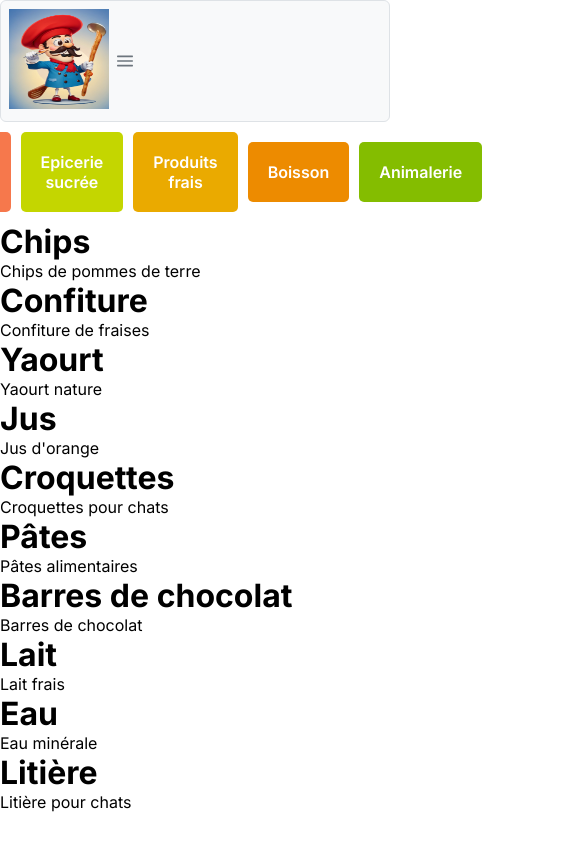
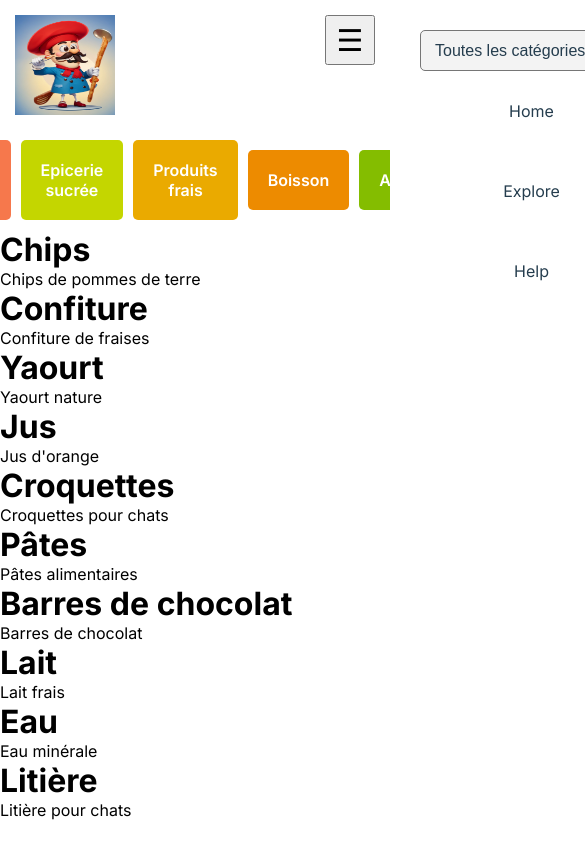
Before and after one commit to JDeniauSimplon/ProjetE-Commerce, a Next.js app in the folder frontend/: page / in a window 390 px wide. Shown: the top 844 px of the page, 585 px wide, since content can reach past the window. Built offline with nearby package versions, Linux system fonts and the light colour scheme.

Commit message:
modification du header

```diff
--- a/frontend/src/app/components/navbar.component.tsx
+++ b/frontend/src/app/components/navbar.component.tsx
@@ -1,55 +1,39 @@
 "use client"
+
+import Image from 'next/image';
+import styles from './navbar.module.css'
 import { useState } from 'react';
-import { Menubar } from 'primereact/menubar';
-import { Dropdown } from 'primereact/dropdown';
-import Image from 'next/image';
+
 
 export default function Navbar() {
-    const [selectedCategory, setSelectedCategory] = useState(null);
-    const categories = [
-        { name: 'Epicerie salée' },
-        { name: 'Epicerie sucrée' },
-        { name: 'Produits frais' },
-        { name: 'Boisson' },
-        { name: 'Animalerie' }
-    ];
+    const [isMobileMenuOpen, setMobileMenuOpen] = useState(false);
 
-    let items = [
-        {
-            template: () => (
-                <Dropdown
-                    value={selectedCategory}
-                    onChange={(e) => setSelectedCategory(e.value)}
-                    options={categories}
-                    optionLabel="name"
-                    placeholder="All categories"
-                    className="w-full md:w-14rem"
-                />
-            ),
-        },
-        {
-            label: 'Home',
-            icon: 'pi pi-fw pi-home',
-        },
-        {
-            label: 'Explore',
-            icon: 'pi pi-fw pi-search',
-        },
-        {
-            label: 'Help',
-            icon: 'pi pi-fw pi-question',
-        },
-    ];
-
-    const start = (
-        <Image src={"/logo.jpg"} alt="Logo" width={100} height={100} className="mr-2" />
-    );
+    const toggleMobileMenu = () => {
+      setMobileMenuOpen(!isMobileMenuOpen);
+    };
 
     return (
-        <Menubar
-            className="w-full flex justify-between h-5rem"
-            model={items}
-            start={start}
-        />
+        <div className={styles.header}>
+            <nav className={styles.nav}>
+              <Image src={"/logo.jpg"} alt="Logo" width={100} height={100} />
+              <button className={styles.menuButton} onClick={toggleMobileMenu}>
+                ☰
+              </button>
+              <div className={`${styles.right} ${isMobileMenuOpen ? styles.open : ''}`}>
+                <button className={styles.closeButton} onClick={toggleMobileMenu}>X</button>
+                <select className={styles.dropdown}>
+                  <option value="all" className={styles.option}>Toutes les catégories</option>
+                  <option value="salty" className={styles.option}>Epicerie salée</option>
+                  <option value="sweet" className={styles.option}>Epicerie sucrée</option>
+                  <option value="fresh" className={styles.option}>Produits frais</option>
+                  <option value="drinks" className={styles.option}>Boissons</option>
+                  <option value="animal" className={styles.option}>Animalerie</option>
+                </select>
+                <a className={styles.a} href="#">Home</a>
+                <a className={styles.a} href="#">Explore</a>
+                <a className={styles.a} href="#">Help</a>
+              </div>
+            </nav>
+        </div>
     );
 }
--- /dev/null
+++ b/frontend/src/app/components/navbar.module.css
@@ -0,0 +1,85 @@
+.header {
+    background-color: white;
+    position: sticky;
+    top: 0;
+}
+
+.header .nav {
+    display: flex;
+    justify-content: space-between;
+    padding: 15px;
+}
+
+.header .nav .right {
+    padding: 30px;
+    transition: transform 0.3s ease-in-out;
+}
+
+.header .nav .right .dropdown {
+    background-color: #F3F3F3;
+    border-radius: 5px;
+    color: #253D4E;
+    font-size: 16px;
+    margin-right: 30px;
+    padding: 10px;
+}
+
+.header .nav .right .a {
+    padding: 30px;
+    color: #253D4E;
+}
+
+.header .nav .right .a:hover {
+    color: #509E2F;
+}
+
+.header .nav .menuButton {
+    display: none;
+}
+
+.header .nav .right .closeButton {
+    display: none;
+}
+
+.header .nav .right.open {
+    transform: translateX(0);
+}
+
+
+/* Media queries pour les écrans mobiles */
+@media (max-width: 768px) {
+    .header .nav .menuButton {
+        display: block;
+        font-size: 30px;
+        cursor: pointer;
+        width: 50px;
+        height: 50px;
+    }
+
+    .header .nav .right .closeButton {
+        display: block;
+        position: absolute;
+        top: 35px;
+        right: 20px;
+        font-size: 30px;
+        cursor: pointer;
+        background: none;
+        border: none;
+        color: #253D4E;
+    }
+
+    .header .nav .right {
+        display: flex;
+        flex-direction: column;
+        align-items: center;
+        text-align: center;
+        position: absolute;
+        top: 0;
+        right: 0;
+        transform: translateX(100%);
+        background-color: white;
+        padding: 30px;
+        box-sizing: border-box;
+        overflow: auto;
+    }
+}
```
